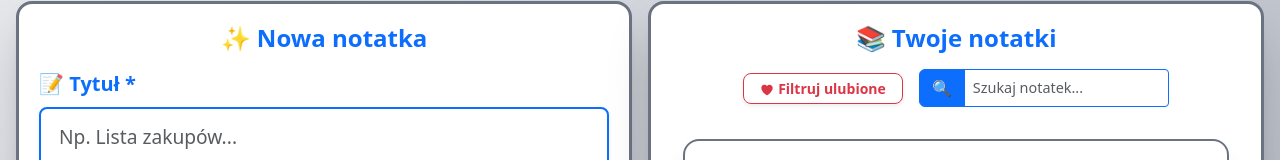
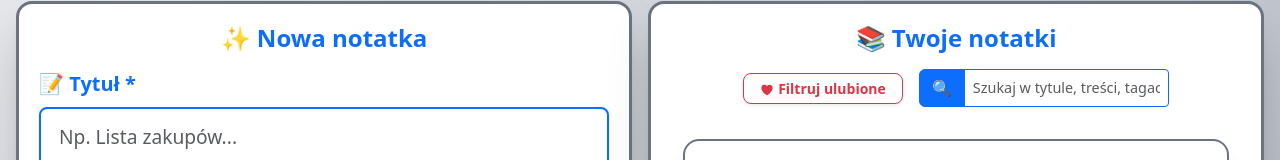
Before and after one commit to pawel2685/note-manager, a React (Vite) app: page / in a window 1280 px wide. Both pictures are taken after typing "Sample", "Sample", "Sample" into the empty fields and a click on the button "Dodaj notatkę 📝". Shown: the top 160 px of the page. Built offline with nearby package versions, Linux system fonts and the light colour scheme.

Commit message:
Add tag search (#8)

```diff
--- a/src/components/NotesList.tsx
+++ b/src/components/NotesList.tsx
@@ -24,10 +24,12 @@ export default function NotesList({ notes, loading, onDelete, onToggleFav }: Pro
     // Filtrowanie po ulubionych
     const matchesFavorites = showOnlyFavorites ? note.isFavorite : true;
 
-    // Filtrowanie po tekście wyszukiwania
+    // Filtrowanie po tekście wyszukiwania (tytuł, treść i tagi)
+    const searchLower = searchText.toLowerCase();
     const matchesSearch = searchText === '' ||
-      note.title.toLowerCase().includes(searchText.toLowerCase()) ||
-      note.content.toLowerCase().includes(searchText.toLowerCase());
+      note.title.toLowerCase().includes(searchLower) ||
+      note.content.toLowerCase().includes(searchLower) ||
+      (note.tags && note.tags.some(tag => tag.toLowerCase().includes(searchLower)));
 
     return matchesFavorites && matchesSearch;
   });
@@ -83,7 +85,7 @@ export default function NotesList({ notes, loading, onDelete, onToggleFav }: Pro
                 <input
                   type="text"
                   className="form-control form-control-sm border-primary"
-                  placeholder="Szukaj notatek..."
+                  placeholder="Szukaj w tytule, treści, tagach..."
                   value={searchText}
                   onChange={(e) => setSearchText(e.target.value)}
                   style={{ fontSize: '0.9rem' }}
@@ -134,7 +136,7 @@ export default function NotesList({ notes, loading, onDelete, onToggleFav }: Pro
                 <input
                   type="text"
                   className="form-control form-control-sm border-primary"
-                  placeholder="Szukaj notatek..."
+                  placeholder="Szukaj w tytule, treści, tagach..."
                   value={searchText}
                   onChange={(e) => setSearchText(e.target.value)}
                   style={{ fontSize: '0.9rem' }}
@@ -184,7 +186,7 @@ export default function NotesList({ notes, loading, onDelete, onToggleFav }: Pro
               <input
                 type="text"
                 className="form-control form-control-sm border-primary"
-                placeholder="Szukaj notatek..."
+                placeholder="Szukaj w tytule, treści, tagach..."
                 value={searchText}
                 onChange={(e) => setSearchText(e.target.value)}
                 style={{ fontSize: '0.9rem' }}
```
